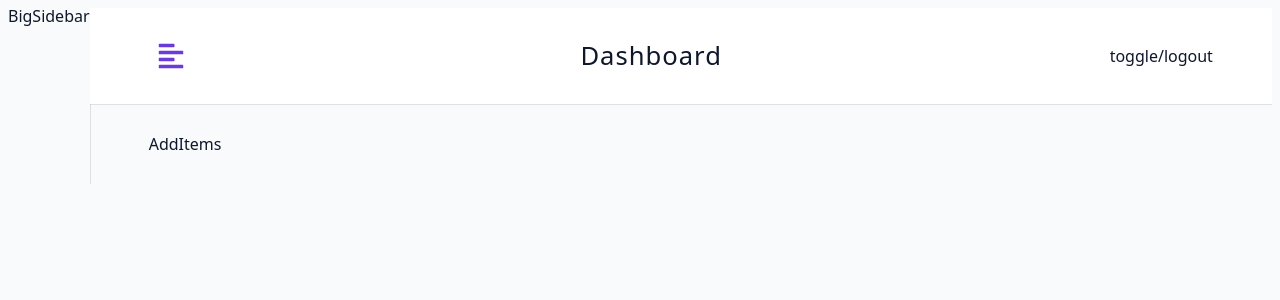
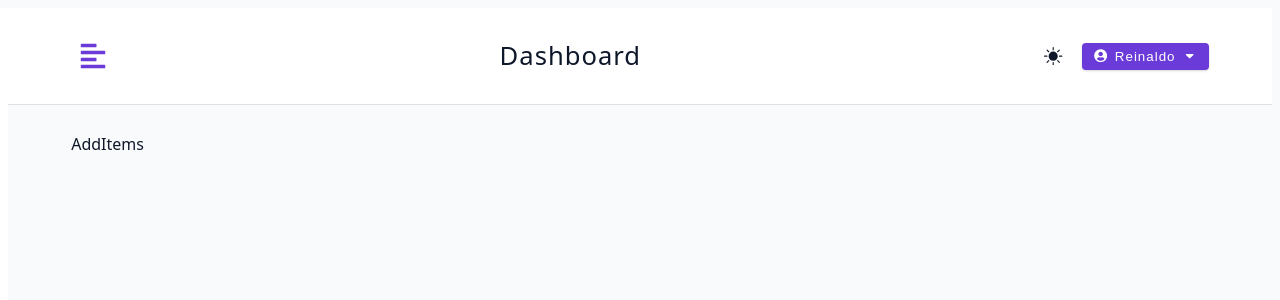
Before and after one commit to ReinaldoCode/Tikets-Reinaldo-TS-Express_React, a React (Vite) app in the folder Client/: page /dashboard in a window 1280 px wide. Shown: the top 300 px of the page. Built offline with nearby package versions, Linux system fonts and the light colour scheme.

Commit message:
client front end completed

```diff
--- a/Client/src/App.tsx
+++ b/Client/src/App.tsx
@@ -10,8 +10,16 @@ import {
   Stats,
   AllItems,
   Profile,
-  Admin
+  Admin,
 } from './pages';
+
+export const checkDefaultTheme = () => {
+  const isDarkTheme = localStorage.getItem('darkTheme') === 'true';
+  document.body.classList.toggle('dark-theme', isDarkTheme);
+  return isDarkTheme.toString();
+};
+
+checkDefaultTheme();
 
 const router = createBrowserRouter([
   {
@@ -30,28 +38,28 @@ const router = createBrowserRouter([
       {
         path: '/dashboard',
         element: <DashboardLayout />,
-        children:[
+        children: [
           {
-            index:true,
-            element:<AddItems/>
+            index: true,
+            element: <AddItems />,
           },
           {
             path: 'stats',
-            element:<Stats/>
+            element: <Stats />,
           },
           {
             path: 'all-items',
-            element:<AllItems/>
+            element: <AllItems />,
           },
           {
             path: 'profile',
-            element:<Profile/>
+            element: <Profile />,
           },
           {
             path: 'admin',
-            element:<Admin/>
+            element: <Admin />,
           },
-        ]
+        ],
       },
     ],
   },
--- a/Client/src/Pages/DashboardLayout.tsx
+++ b/Client/src/Pages/DashboardLayout.tsx
@@ -3,6 +3,7 @@ import Wrapper from '../wrappers/Dashboard';
 import { BigSidebar, Navbar, SmallSidebar } from '../components';
 import { createContext, useContext, useState } from 'react';
 import { DashboardContextProps } from '../types';
+import { checkDefaultTheme } from '../App';
 
 const DashboardContext = createContext<DashboardContextProps>(
   {} as DashboardContextProps
@@ -11,7 +12,7 @@ const DashboardContext = createContext<DashboardContextProps>(
 export const DashboardLayout: React.FC = () => {
   const user = { name: 'Reinaldo' };
   const [showSidebar, setShowSidebar] = useState(false);
-  const [isDarkTheme, setIsDarkTheme] = useState('false');
+  const [isDarkTheme, setIsDarkTheme] = useState(checkDefaultTheme);
 
   const toggleDarkTheme = () => {
     var newDarkTheme = isDarkTheme;
--- a/Client/src/components/BigSidebar.tsx
+++ b/Client/src/components/BigSidebar.tsx
@@ -1,6 +1,20 @@
 import { useDashboardContext } from '../pages';
 import Wrapper from '../wrappers/BigSidebar';
-export const BigSidebar = () => {
-  const {} = useDashboardContext();
-  return <Wrapper>BigSidebar</Wrapper>;
+
+import { NavLinks } from './NavLink';
+export const BigSidebar  : React.FC= () => {
+  const {showSidebar} = useDashboardContext();
+  return <Wrapper>
+    <div
+  className={
+    showSidebar ? 'sidebar-container show-sidebar' : 'sidebar-container'
+  }
+>
+  <div className="content">
+    <header>
+      <h3>Inventory</h3>
+    </header>
+    <NavLinks/>
+  </div>
+</div></Wrapper>;
 };
--- /dev/null
+++ b/Client/src/components/LogoutContainer.tsx
@@ -0,0 +1,26 @@
+import { useState } from 'react';
+import { useDashboardContext } from '../pages';
+import Wrapper from '../wrappers/LogoutContainer';
+import { FaCaretDown, FaUserCircle } from 'react-icons/fa';
+export const LogoutContainer = () => {
+  const [showLogout, setShowLogout] = useState(false);
+  const { user, logoutUser } = useDashboardContext();
+  return (
+    <Wrapper>
+      <button
+        type="button"
+        className="btn logout-btn"
+        onClick={() => setShowLogout(!showLogout)}
+      >
+        <FaUserCircle/>
+        {user?.name}
+        <FaCaretDown/>
+      </button>
+      <div className={showLogout? 'dropdown show-dropdown' : 'dropdown'}>
+        <button type='button' className='dropdown-btn' onClick={logoutUser}>
+          logout
+        </button>
+      </div>
+    </Wrapper>
+  );
+};
--- /dev/null
+++ b/Client/src/components/NavLink.tsx
@@ -0,0 +1,26 @@
+import { useDashboardContext } from "../pages";
+import { links } from "../utils/links";
+import { NavLink } from "react-router-dom";
+import { LinkType } from "../types";
+
+
+export const NavLinks = ()=>{
+const {toggleSidebar} = useDashboardContext();
+return <div className="nav-links">
+            {links.map((link: LinkType) => {
+              const { text, path, icon } = link;
+              return (
+                <NavLink
+                  to={path}
+                  key={text}
+                  className="nav-link"
+                  onClick={toggleSidebar}
+                  end
+                >
+                  <span className="icon">{icon}</span>
+                  {text}
+                </NavLink>
+              );
+            })}
+          </div>
+}
--- a/Client/src/components/Navbar.tsx
+++ b/Client/src/components/Navbar.tsx
@@ -1,7 +1,8 @@
 import { useDashboardContext } from '../pages';
 import Wrapper from '../wrappers/Navbar';
 import { FaAlignLeft } from 'react-icons/fa';
-
+import { LogoutContainer } from './logoutContainer';
+import { ThemeToggle } from './ThemeToggle';
 export const Navbar = () => {
   const { toggleSidebar } = useDashboardContext();
   return (
@@ -13,7 +14,9 @@ export const Navbar = () => {
         <div>
           <h4 className="logo-text">Dashboard</h4>
         </div>
-        <div className="btn-container">toggle/logout</div>
+        <div className="btn-container">
+          <ThemeToggle/>
+          <LogoutContainer/></div>
       </div>
     </Wrapper>
   );
--- a/Client/src/components/SmallSidebar.tsx
+++ b/Client/src/components/SmallSidebar.tsx
@@ -1,9 +1,10 @@
 import { useDashboardContext } from '../pages';
-import { links } from '../utils/links';
+
 import { Wrapper } from '../wrappers/SmallSidebar';
 import { FaTimes } from 'react-icons/fa';
-import { LinkType } from '../types';
-import { NavLink } from 'react-router-dom';
+
+
+import { NavLinks } from './NavLink';
 export const SmallSidebar = () => {
   const { showSidebar, toggleSidebar } = useDashboardContext();
 
@@ -21,22 +22,7 @@ export const SmallSidebar = () => {
           <header>
             <h3>Inventory</h3>
           </header>
-          <div className="nav-links">
-            {links.map((link: LinkType) => {
-              const { text, path, icon } = link;
-              return (
-                <NavLink
-                  to={path}
-                  key={text}
-                  className="nav-link"
-                  onClick={toggleSidebar}
-                  end
-                >
-                  <span className="icon">{icon}</span>
-                </NavLink>
-              );
-            })}
-          </div>
+          <NavLinks/>
         </div>
       </div>
     </Wrapper>
--- /dev/null
+++ b/Client/src/components/ThemeToggle.tsx
@@ -0,0 +1,17 @@
+import { BsFillMoonFill, BsFillSunFill } from "react-icons/bs";
+import { useDashboardContext } from "../pages"
+import Wrapper from "../wrappers/ThemeToggle";
+
+
+export const ThemeToggle =()=>{
+    const{isDarkTheme, toggleDarkTheme} = useDashboardContext();
+    return(
+        <Wrapper onClick={toggleDarkTheme}>
+         {isDarkTheme?(
+            <BsFillSunFill className='toggle-icon' />
+         ): (
+            <BsFillMoonFill className='toggle-icon' />
+         )}
+        </Wrapper>
+    )
+}
--- a/Client/src/utils/links.tsx
+++ b/Client/src/utils/links.tsx
@@ -13,7 +13,7 @@ export const links : LinkType [] = [
     },
     {
         text: 'all item',
-        path:'all-items',
+        path: 'all-items',
         icon: <MdQueryStats/>,
     },
     {
```
